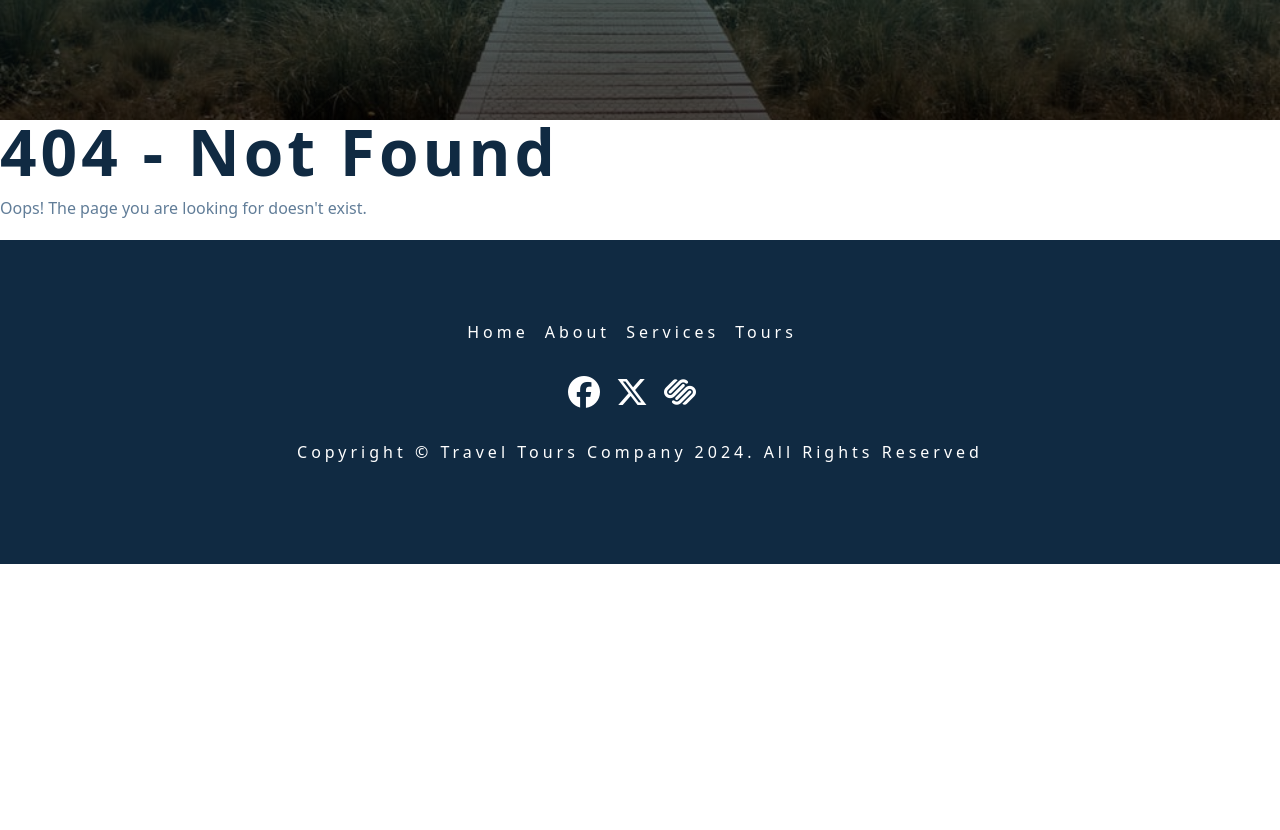
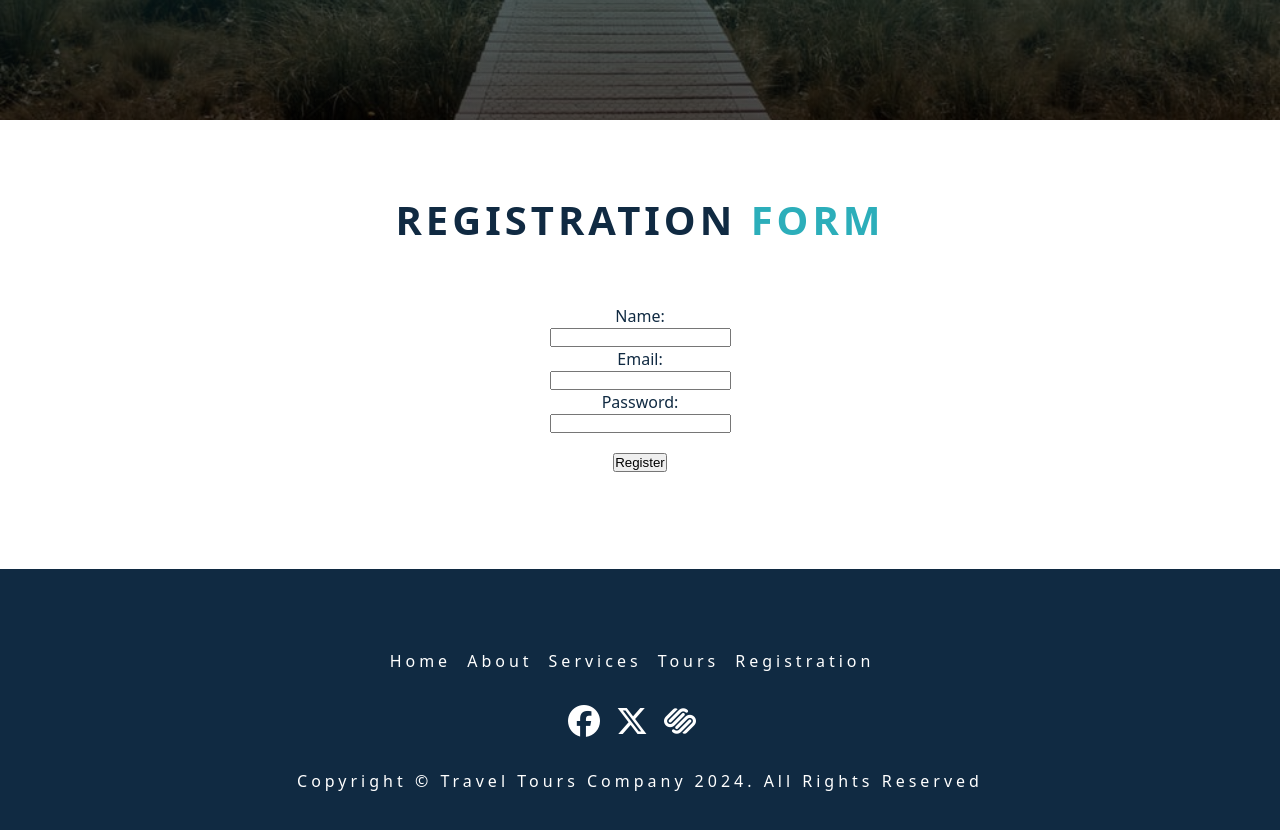
Before and after one commit to Tileile/web-exercises, a React (Vite) app in the folder week4/week4-fe-pp/: page /registration in a window 1280 px wide. Shown: the part 680-1510 px from the top of the page. Before the commit the page ends 1244 px from the top, so only its background shows below. Built offline with nearby package versions, Linux system fonts and the light colour scheme.

Commit message:
Done week4-fe-pp

```diff
--- a/week4/week4-fe-pp/src/App.css
+++ b/week4/week4-fe-pp/src/App.css
@@ -569,3 +569,19 @@ min-height:calc(100vh - 62px);
   font-size: 1.5rem;
   text-transform: uppercase;
 }
+
+/*
+===============
+Registration
+===============
+*/
+.form-center{
+  display:flex;
+  justify-content: center;
+  align-items: center;
+  flex-direction: column;
+}
+
+.form-center div{
+  padding:1rem;
+}
--- a/week4/week4-fe-pp/src/App.jsx
+++ b/week4/week4-fe-pp/src/App.jsx
@@ -9,6 +9,8 @@ import NotFound from "./components/NotFound";
 import "./App.css";
 import { BrowserRouter, Route, Routes } from "react-router-dom";
 
+import Registration from "./components/Registration";
+
 function App() {
   return (
     <BrowserRouter>
@@ -19,6 +21,7 @@ function App() {
         <Route path="/services" element={<Services />} />
         <Route path="/tours" element={<Tours />} />
         <Route path="/about" element={<About />} />
+        <Route path="/registration" element={<Registration />} />
         <Route path="*" element={<NotFound />} />
       </Routes>
       <Footer />
--- /dev/null
+++ b/week4/week4-fe-pp/src/components/Registration.jsx
@@ -0,0 +1,47 @@
+import { useState } from 'react'
+import Title from "./Title";
+
+function Registration() {
+    const [formData, setFormData] = useState({ name: '', email: '', password: '' })
+
+    const handleOnChange = (event) => {
+        const { name, value } = event.target;
+        setFormData((data) => { return { ...data, [name]: value } })
+    }
+
+    const handleSubmit = (event) => {
+        event.preventDefault(); // Prevent the default form submission behavior
+        console.log("Form submitted!", formData);
+        setFormData(
+            () => {
+                return {
+                    name: '',
+                    email: '',
+                    password: ''
+                }
+            }
+        )
+    };
+    return (
+        <section className="section" id="registration" >
+            <Title title="registration" subTitle="form" />
+
+            <div className="section-center">
+                <form className="form-center" onSubmit={handleSubmit}>
+                    <label htmlFor="name">Name:</label>
+                    <input type="text" value={formData.name} id="name" name="name" onChange={handleOnChange} />
+                    <label htmlFor="email">Email:</label>
+                    <input type="text" value={formData.email} id="email" name="email" onChange={handleOnChange} />
+                    <label htmlFor="password">Password:</label>
+                    <input type="text" value={formData.password} id="password" name="password" onChange={handleOnChange} />
+                    <div>
+                        <input type="submit" value="Register" />
+                    </div>
+                </form>
+            </div>
+        </section>
+    )
+
+}
+
+export default Registration
--- a/week4/week4-fe-pp/src/components/Service.jsx
+++ b/week4/week4-fe-pp/src/components/Service.jsx
@@ -3,6 +3,7 @@ const Service = ({ icon, title, text, id, onDelete }) => {
   const handleDelete = () =>{
     onDelete(id);
   }
+
   return (
     <article className='service'>
       <span className='service-icon'>
--- a/week4/week4-fe-pp/src/data.js
+++ b/week4/week4-fe-pp/src/data.js
@@ -8,6 +8,7 @@ export const pageLinks = [
   { id: 2, href: "/about", text: "about" },
   { id: 3, href: "/services", text: "services" },
   { id: 4, href: "/tours", text: "tours" },
+  { id: 5, href: "/registration", text:"registration"},
 ];
 export const socialLinks = [
   { id: 1, href: "https://www.facebook.com", icon: "fab fa-facebook" },
```
